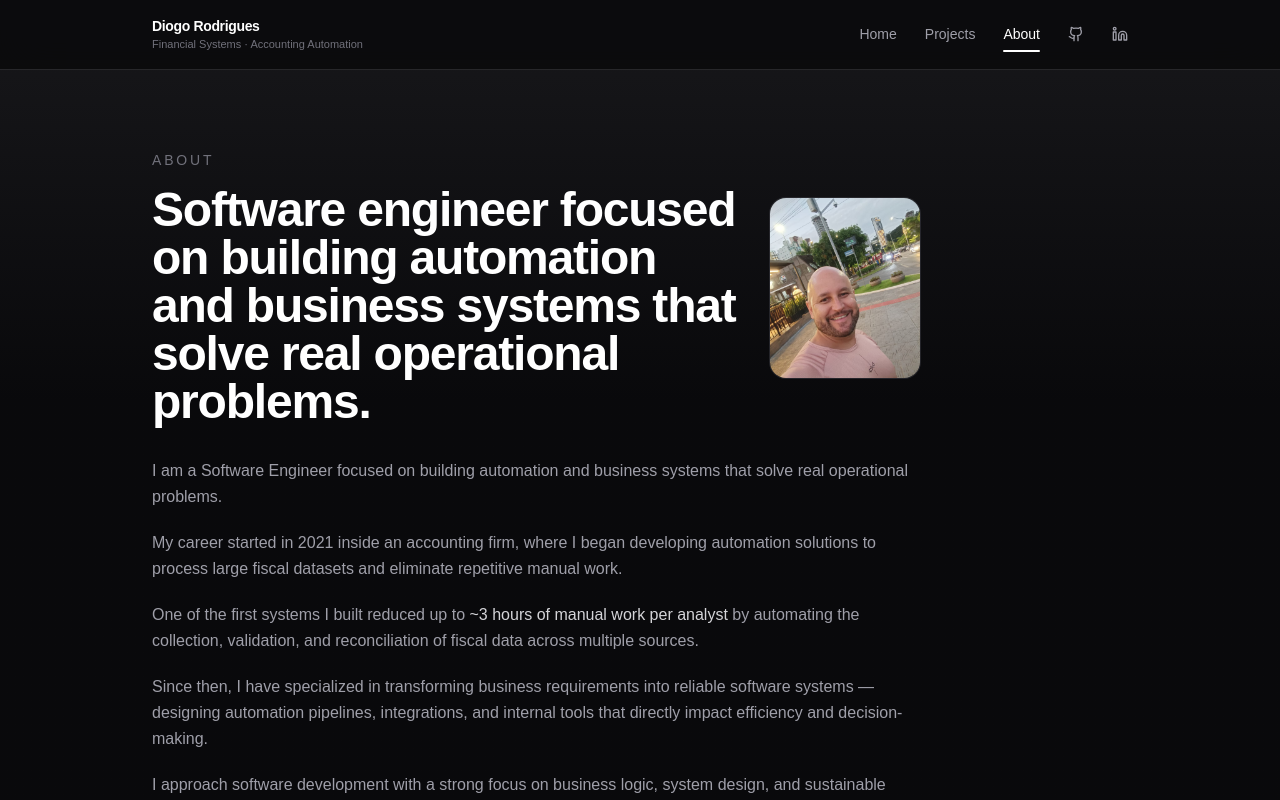
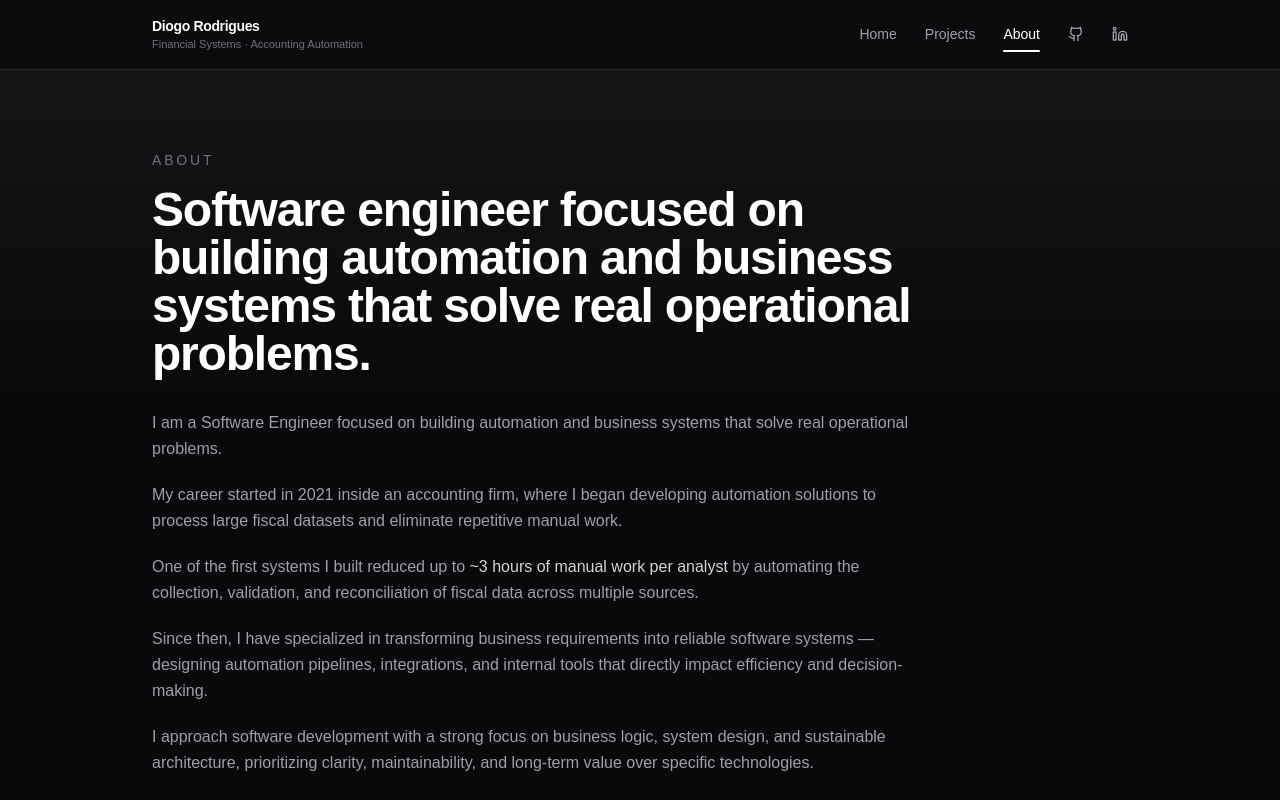
Before and after one commit to diogoheck6/portfolio, a Next.js app: page /about in a window 1280 px wide. Shown: the top 800 px of the page. Built offline with nearby package versions, Linux system fonts and the light colour scheme.

Commit message:
fix(about): remove profile photo

```diff
--- a/src/app/about/page.tsx
+++ b/src/app/about/page.tsx
@@ -1,33 +1,15 @@
-import Image from "next/image";
-
 export default function About() {
   return (
     <section className="py-16 md:py-20">
       <div className="max-w-3xl">
-        <div className="flex flex-row items-center justify-between gap-6">
-          <div className="flex-1 min-w-0">
         <p className="text-sm font-medium uppercase tracking-[0.2em] text-zinc-500">
           About
         </p>
 
-            <h1 className="mt-4 text-2xl font-semibold tracking-tight text-white sm:text-3xl md:text-5xl">
+        <h1 className="mt-4 text-3xl font-semibold tracking-tight text-white md:text-5xl">
           Software engineer focused on building automation and business
           systems that solve real operational problems.
         </h1>
-          </div>
-
-          <div className="shrink-0">
-            <Image
-              src="/images/profile/foto.jpeg"
-              alt="Diogo Rodrigues"
-              width={160}
-              height={190}
-              priority
-              sizes="160px"
-              className="rounded-2xl object-cover object-top w-[80px] h-[96px] sm:w-[130px] sm:h-[156px] md:w-[150px] md:h-[180px] ring-1 ring-zinc-700/50"
-            />
-          </div>
-        </div>
 
         <div className="mt-8 space-y-5 text-base leading-relaxed text-zinc-400">
           <p>
```
Lines whose indentation alone changed are shown as unchanged.
